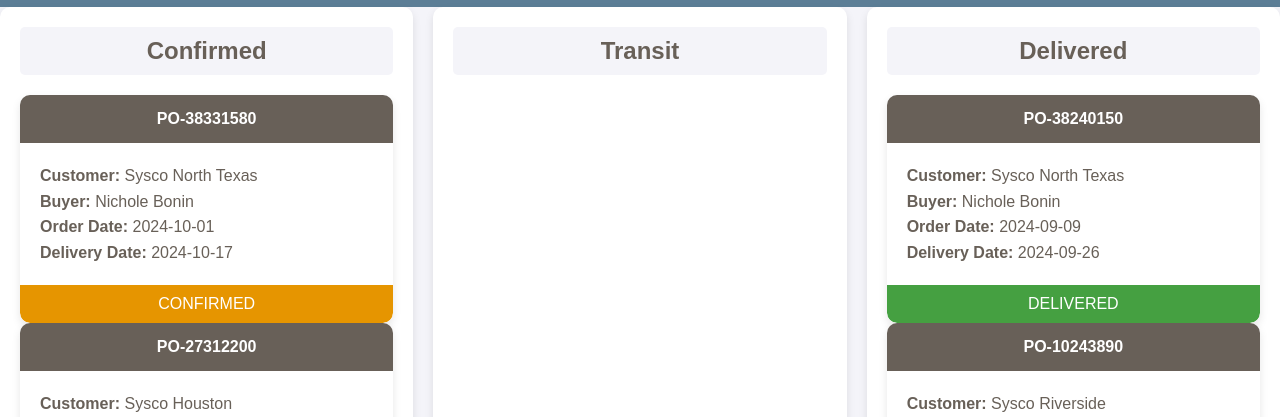
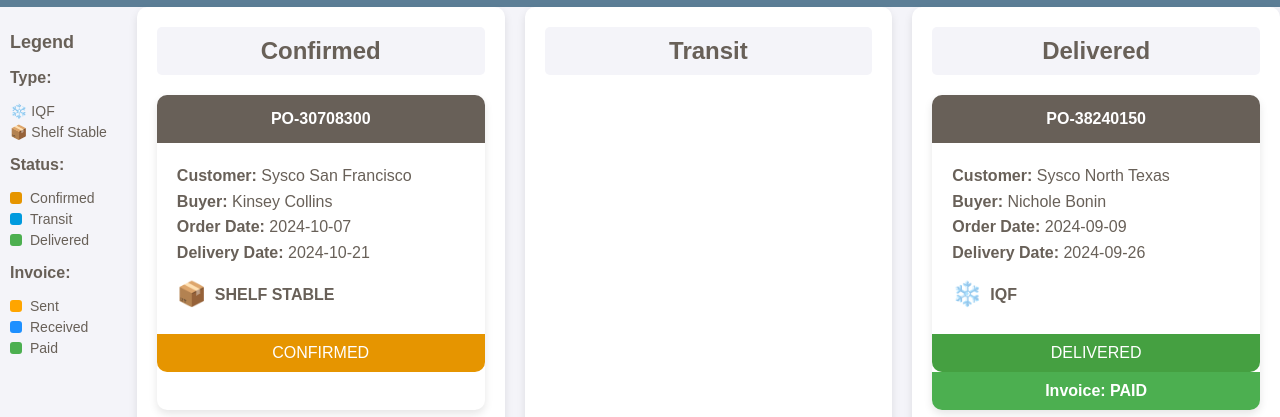
Before and after one commit to holt-ace/po-dashboard, a plain HTML site: page index.html in a window 1280 px wide. Shown: the part 374-791 px from the top of the page. Drawn offline with Linux system fonts and the light colour scheme; a web font is replaced by a local one.

Commit message:
update PO

```diff
--- a/index.html
+++ b/index.html
@@ -15,7 +15,7 @@
             color: #686058;
         }
         header {
-            background-color: #5C7E96;
+            background-color: #5C7E96; /* Updated brand color */
             color: white;
             padding: 10px;
             text-align: center;
@@ -23,7 +23,7 @@
         header h1 {
             margin: 0;
             font-size: 28px;
-            color: #60A870;
+            color: #60A870; /* Updated green brand color */
         }
         .logo {
             width: 400px;
@@ -52,6 +52,11 @@
             padding: 10px;
             border-radius: 5px;
             margin-bottom: 20px;
+        }
+        .section-content {
+            display: flex;
+            flex-direction: column;
+            gap: 10px;
         }
         .po-card {
             background: #fff;
@@ -93,9 +98,111 @@
         .TRANSIT {
             background-color: #009ADE;
         }
+        .po-invoice {
+            padding: 10px;
+            text-align: center;
+            color: #fff;
+            font-weight: bold;
+        }
+        .RECEIVED {
+            background-color: #1E90FF;
+        }
+        .PAID {
+            background-color: #4CAF50;
+        }
         .label {
             font-weight: bold;
         }
+
+        /* Styling for Icon and Type Text */
+        .po-type {
+            display: flex;
+            align-items: center;
+            font-weight: bold;
+            color: #686058;
+            margin-top: 10px;
+        }
+
+        .type-icon {
+            font-size: 24px;
+            margin-right: 8px;
+        }
+
+        .iqf .type-text {
+            color: #5a6bef;
+        }
+
+        .shelf-stable .type-text {
+            color: #f3f668;
+        }
+
+        /* Static key styling */
+        .key {
+            max-width: 200px; /* Slimmer */
+            padding: 10px;
+        }
+
+        .key h2 {
+            font-size: 18px; /* Slightly smaller heading */
+            margin-bottom: 10px;
+        }
+
+        .key h3 {
+            font-size: 16px; /* Smaller subheading */
+            margin-bottom: 8px;
+        }
+
+        .key ul {
+            list-style-type: none;
+            padding-left: 0;
+        }
+
+        .key ul li {
+            display: flex;
+            align-items: center;
+            font-size: 14px; /* Smaller text */
+            margin-bottom: 5px;
+        }
+
+        .key-box {
+            width: 12px; /* Smaller color boxes */
+            height: 12px;
+            margin-right: 8px;
+            border-radius: 3px;
+        }
+
+        /* .iqf-box {
+            background-color: #5a6bef;
+        }
+
+        .shelf-stable-box {
+            background-color: #f3f668;
+        } */
+
+        .confirmed-box {
+            background-color: #E69500;
+        }
+
+        .transit-box {
+            background-color: #009ADE;
+        }
+
+        .delivered-box {
+            background-color: #4CAF50;
+        }
+
+        .sent-box {
+            background-color: #FFA500;
+        }
+
+        .received-box {
+            background-color: #1E90FF;
+        }
+
+        .paid-box {
+            background-color: #4CAF50;
+        }
+
     </style>
 </head>
 <body>
@@ -106,6 +213,34 @@
     </header>
 
     <div class="container">
+        <!-- Static Legend (cleaned up) -->
+        <div class="key">
+            <h2>Legend</h2>
+            <div class="key-group">
+                <h3>Type:</h3>
+                <ul>
+                    <li>❄️ IQF </li>
+                    <li>📦 Shelf Stable </li>
+                </ul>
+            </div>
+            <div class="key-group">
+                <h3>Status:</h3>
+                <ul>
+                    <li><span class="key-box confirmed-box"></span> Confirmed</li>
+                    <li><span class="key-box transit-box"></span> Transit</li>
+                    <li><span class="key-box delivered-box"></span> Delivered</li>
+                </ul>
+            </div>
+            <div class="key-group">
+                <h3>Invoice:</h3>
+                <ul>
+                    <li><span class="key-box sent-box"></span> Sent</li>
+                    <li><span class="key-box received-box"></span> Received</li>
+                    <li><span class="key-box paid-box"></span> Paid</li>
+                </ul>
+            </div>
+        </div>
+
         <!-- Confirmed section -->
         <div class="section" id="confirmed-section">
             <div class="section-title">Confirmed</div>
@@ -127,6 +262,17 @@
 
     <script>
         const poData = [
+    {
+        "Purchase Order": "PO-30708300",
+        "Customer": "Sysco San Francisco",
+        "Buyer": "Kinsey Collins",
+        "Order Date": "2024-10-07",
+        "Delivery Date": "2024-10-21",
+        "Status": "CONFIRMED",
+        "Invoice": NaN,
+        "Type": "SHELF STABLE",
+        "pdf": "https://github.com/holt-ace/po-dashboard/blob/master/Sysco%20_PO_Confirmation/PO_30708300.pdf"
+    },
     {
         "Purchase Order": "PO-38331580",
         "Customer": "Sysco North Texas",
@@ -280,17 +426,6 @@
         "Invoice": "PAID",
         "Type": "IQF",
         "pdf": "https://github.com/holt-ace/po-dashboard/blob/master/Sysco%20_PO_Confirmation/PO_29587710.pdf"
-    },
-    {
-        "Purchase Order": "PO-30708300",
-        "Customer": "Sysco San Francisco",
-        "Buyer": "Kinsey Collins",
-        "Order Date": "2024-10-07",
-        "Delivery Date": "2024-10-21",
-        "Status": "CONFIRMED",
-        "Invoice": NaN,
-        "Type": "SHELF STABLE",
-        "pdf": "https://github.com/holt-ace/po-dashboard/blob/master/Sysco%20_PO_Confirmation/PO_30708300.pdf"
     }
 ];
 
@@ -301,7 +436,7 @@
         poData.forEach(po => {
             const poCard = document.createElement('div');
             poCard.className = 'po-card';
-            poCard.onclick = () => window.open(po.pdf, '_blank');
+            poCard.onclick = () => window.open(po.pdf, '_blank'); // Opens the PDF in a new tab
 
             const poHeader = document.createElement('div');
             poHeader.className = 'po-header';
@@ -314,15 +449,24 @@
                 <div><span class="label">Buyer:</span> ${po["Buyer"]}</div>
                 <div><span class="label">Order Date:</span> ${po["Order Date"]}</div>
                 <div><span class="label">Delivery Date:</span> ${po["Delivery Date"]}</div>
+                <div class="po-type">
+                    <span class="type-icon">${po["Type"] === "IQF" ? "❄️" : "📦"}</span>
+                    <span class="type-text">${po["Type"]}</span>
+                </div>
             `;
 
             const poStatus = document.createElement('div');
             poStatus.className = `po-status ${po["Status"]}`;
             poStatus.innerText = po["Status"];
 
+            const poInvoice = document.createElement('div');
+            poInvoice.className = `po-invoice ${po["Invoice"]}`;
+            poInvoice.innerText = `Invoice: ${po["Invoice"]}`;
+
             poCard.appendChild(poHeader);
             poCard.appendChild(poDetails);
             poCard.appendChild(poStatus);
+            poCard.appendChild(poInvoice);
 
             if (po["Status"] === 'CONFIRMED') {
                 confirmedContent.appendChild(poCard);
```
